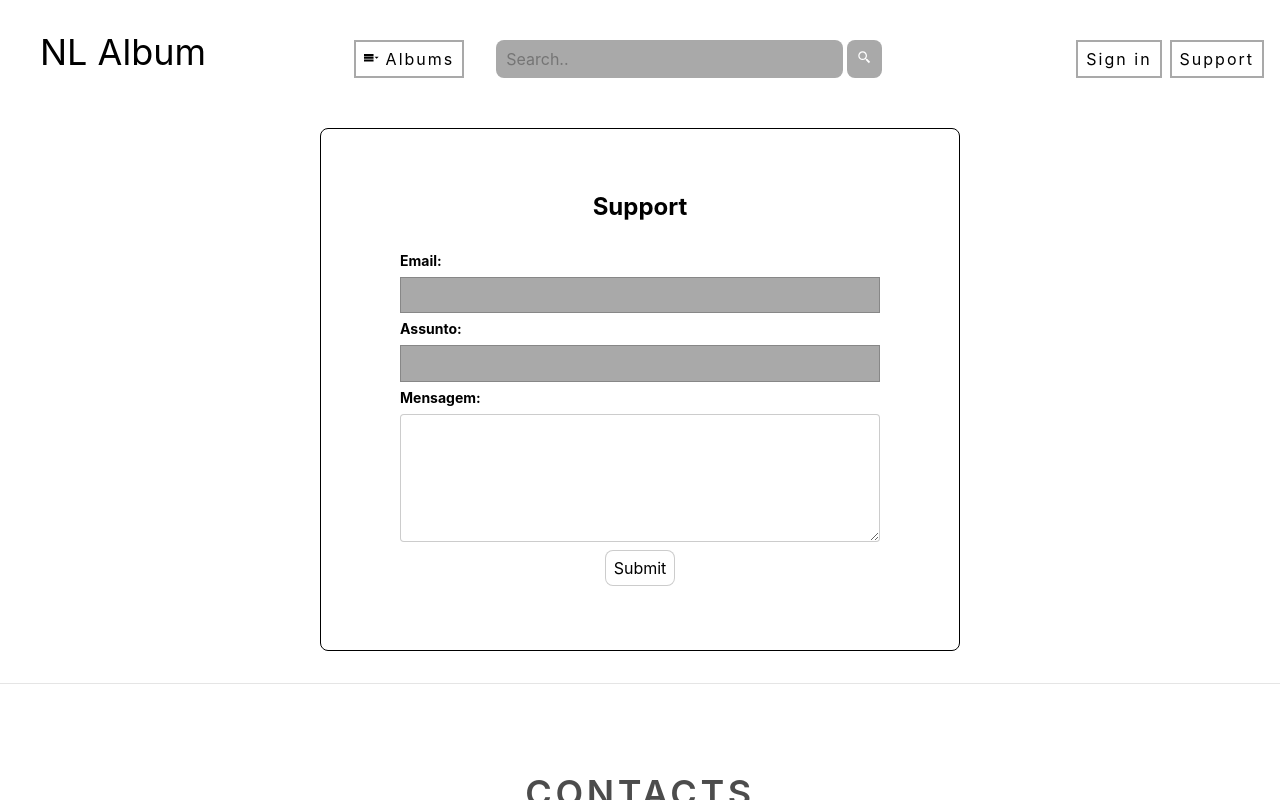
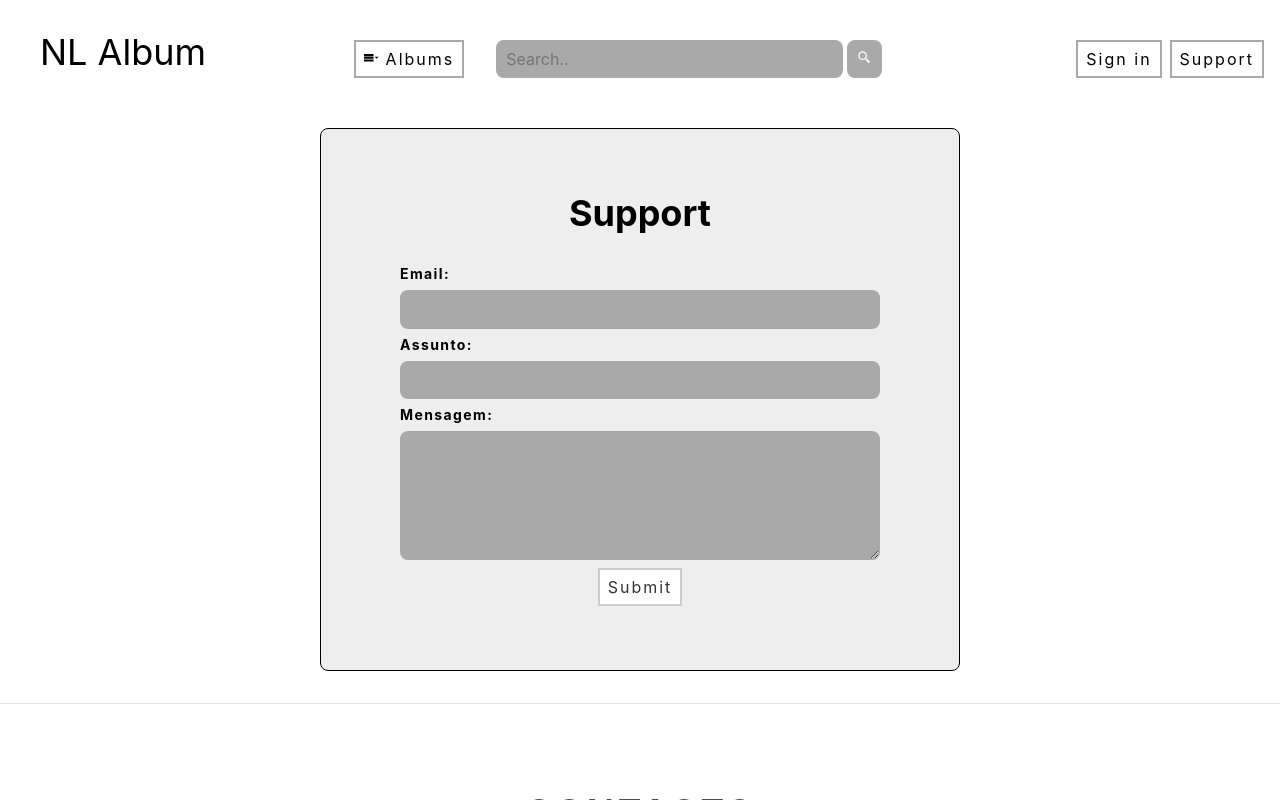
Before and after one commit to Dexterpolygon1605/nlalbum, a React (Create React App) app: page / in a window 1280 px wide. Both pictures are taken after a click on the element "Support". Shown: the top 800 px of the page. Built offline with nearby package versions, Linux system fonts and the light colour scheme.

Commit message:
added contact slideUp

```diff
--- a/src/App.css
+++ b/src/App.css
@@ -7,3 +7,15 @@
   width: 2rem;
   height: auto;
 }
+
+.reveal{
+  transform: translateY(150px);
+  opacity: 0;
+  transition: all 0.5s ease;
+}
+
+.reveal.active{
+
+  transform: translateY(0px);
+  opacity: 1;
+}
--- a/src/App.js
+++ b/src/App.js
@@ -12,11 +12,13 @@ const initialState = {
   inAlbums: false
 }
 
+
 class App extends Component {
   constructor() {
     super();
     this.state = initialState
   }
+
 
   onRouteChange = (route) => {
     if (route === 'homepage') {
@@ -35,7 +37,26 @@ class App extends Component {
     document.getElementById('dropD').style.display = 'none';
   }
 
+
+
+
   render() {
+
+    window.addEventListener('scroll', reveal);
+    function reveal(){
+      let reveals = document.querySelectorAll('.reveal');
+      for(let i = 0; i < reveals.length; i++){
+        let windowHeight= window.innerHeight;
+        let revealTop = reveals[i].getBoundingClientRect().top;
+        let revealPoint = 150;
+        if(revealTop < windowHeight - revealPoint){
+          reveals[i].classList.add('active')
+        }else{
+          reveals[i].classList.remove('active');
+        }
+      }
+    }
+
     const { inAlbums, route } = this.state;
     return (
       <div className="App">
--- a/src/Components/Footer/Footer.js
+++ b/src/Components/Footer/Footer.js
@@ -4,7 +4,7 @@ import github from './github.png'
 class Footer extends React.Component {
     render() {
         return (
-            <footer class="pa4 pa5-l black-70 bt b--black-10 mt4">
+            <footer class="pa4 pa5-l black-70 bt b--black-10 mt4 reveal">
                 <div class="mb4-l cf">
                     <h1 class="fc w-100 pv0 f3 f2-ns fw6 ttu tracked mb4">Contacts</h1>
                     <article class="fc w-50 w-auto-ns mb4 dib">
--- a/src/Components/Navigator/Navigator.css
+++ b/src/Components/Navigator/Navigator.css
@@ -60,3 +60,8 @@ input{
 .searchBtn{
   background-color: darkgray;
 }
+
+textarea{
+  color: white;
+  background-color: darkgray;
+}
--- a/src/Components/Navigator/Navigator.js
+++ b/src/Components/Navigator/Navigator.js
@@ -32,7 +32,7 @@ render() {
     return (
         <div>
             <nav className="fixed top-0 w-100 z-1">
-                <ul className="list top-0">
+                <ul className="list top-0 ml3 ml0-ns">
                     <li className="grow fl black f2-ns f3 dim dib pv3 mt0-ns mt2 ml5-m pointer">
                        <span onClick={() => onRouteChange('homepage')}>  NL Album </span>
                     </li>
--- a/src/Components/Signin/Signin.js
+++ b/src/Components/Signin/Signin.js
@@ -1,19 +1,20 @@
 import React from "react";
+import '../Navigator/Navigator.css'
 
 class Signin extends React.Component {
     render() {
         return (
             <div>
-                <form class="pa4 gray-80 center ba-ns br3-ns mt6 w-50-ns w-80">
+                <form class="pa4 gray-80 center b--black shadow-2 ba-ns br3-ns mt6 w-50-ns w-80 bg-light-gray">
                     <div class="measure center pv4 z-2">
-                        <div class="f3 b db mb2 tc mb4">Sign in</div>
-                        <label for="name" class="f6 b db mb2 tl">Name: <span class="normal black-60"></span></label>
-                        <input id="name" name="name" class="input-reset ba b--black-20 pa2 mb2 db w-100" type="text" aria-describedby="name-desc" />
-                        <label for="email" class="f6 b db mb2 tl">Email: <span class="normal black-60"></span></label>
-                        <input id="email" name="email" class="input-reset ba b--black-20 pa2 mb2 db w-100" type="email" aria-describedby="email-desc" />
-                        <label for="pass" class="f6 b db mb2 tl">Password (8 characters minimum):</label>
-                        <input id="pass" name="password" class="input-reset ba b--black-20 pa2 mb2 db w-100" type="password" minlength="8" required />
-                        <button type="submit" className="ba br3 bg-white b--black-20 pa2 f5 pointer grow" >Submit</button>
+                        <div class="f2-ns f3 b db mb2 tc mb4">Sign in</div>
+                        <label for="name" class="f6 b db mb2 tl tracked">Name: <span class="normal black-60"></span></label>
+                        <input id="name" name="name" class="input-reset white b--transparent grow br3 pa2 mb2 db w-100" type="text" aria-describedby="name-desc" />
+                        <label for="email" class="f6 b db mb2 tl tracked">Email: <span class="normal black-60"></span></label>
+                        <input id="email" name="email" class="input-reset white b--transparent grow br3 pa2 mb2 db w-100" type="email" aria-describedby="email-desc" />
+                        <label for="pass" class="f6 b db mb2 tl tracked">Password (8 characters minimum):</label>
+                        <input id="pass" name="password" class="input-reset white b--transparent grow br3 pa2 mb2 db w-100" type="password" minlength="8" required />
+                        <button type="submit" className="btn center pa2 f5 pointer grow" ><span className="z-2">Submit</span></button>
                     </div>
                 </form>
             </div>
--- a/src/Components/Signup/Signup.js
+++ b/src/Components/Signup/Signup.js
@@ -6,7 +6,7 @@ class Signup extends React.Component {
             <div>
                 <form class="pa4 gray-80 center ba-ns br3-ns mt6 w-50-ns w-80">
                     <div class="measure center pv4 z-2">
-                        <div class="f3 b db mb2 tc mb4">Sign up</div>
+                        <div class="f2-ns f3 b db mb2 tc mb4">Sign up</div>
                         <label for="email" class="f6 b db mb2 tl">Email: <span class="normal black-60"></span></label>
                         <input id="email" name="email" class="input-reset ba b--black-20 pa2 mb2 db w-100" type="email" aria-describedby="email-desc" />
                         <label for="pass" class="f6 b db mb2 tl">Password:</label>
--- a/src/Components/Support/Support.js
+++ b/src/Components/Support/Support.js
@@ -4,16 +4,16 @@ class Support extends React.Component {
     render() {
         return (
             <div>
-                <form class="pa4 gray-80 center ba-ns br3-ns mt6-ns w-50-ns w-80">
+                <form class="pa4 gray-80 center ba-ns br3-ns mt6-ns w-50-ns w-80 bg-light-gray">
                     <div class="measure center pv4 z-2">
-                        <div class="f3 b db mb2 tc mb4 mt6 mt0-ns"> Support </div>
-                        <label for="name" class="f6 b db mb2 tl">Email: <span class="normal black-60"></span></label>
-                        <input id="email" name="email" class="input-reset ba b--black-20 pa2 mb2 db w-100" type="email" aria-describedby="name-desc" />
-                        <label for="name" class="f6 b db mb2 tl">Assunto: <span class="normal black-60"></span></label>
-                        <input id="assunto" name="assunto" class="input-reset ba b--black-20 pa2 mb2 db w-100" type="text" aria-describedby="assunto-desc" />
-                        <label for="mensagem" class="f6 b db mb2 tl">Mensagem: <span class="normal black-60"></span></label>
-                        <textarea rows="6" id="mensagem" name="mensagem" class="db border-box hover-black w-100 ba b--black-20 pa2 br2 mb2" aria-describedby="mensagem-desc"></textarea>
-                        <button type="submit" className="ba br3 bg-white b--black-20 pa2 f5 pointer grow" >Submit</button>
+                        <div class="f2-ns f3 b db mb2 tc mb4 mt6 mt0-ns"> Support </div>
+                        <label for="name" class="f6 b db mb2 tl tracked">Email: <span class="normal black-60"></span></label>
+                        <input id="email" name="email" class="input-reset white b--transparent grow br3 pa2 mb2 db w-100" type="email" aria-describedby="name-desc" />
+                        <label for="name" class="f6 b db mb2 tl tracked">Assunto: <span class="normal black-60"></span></label>
+                        <input id="assunto" name="assunto" class="input-reset white b--transparent grow br3 pa2 mb2 db w-100" type="text" aria-describedby="assunto-desc" />
+                        <label for="mensagem" class="f6 b db mb2 tl tracked">Mensagem: <span class="normal black-60"></span></label>
+                        <textarea rows="6" id="mensagem" name="mensagem" class="db border-box w-100 b--transparent grow br3 pa2 mb2" aria-describedby="mensagem-desc"></textarea>
+                        <button type="submit" className="btn center bg-white b--black-20 pa2 f5 pointer grow"><span className="z-2">Submit</span></button>
                     </div>
                 </form>
             </div>
```
Also changed, not shown: src/Components/Products/Products.js (+25 -25 lines).
